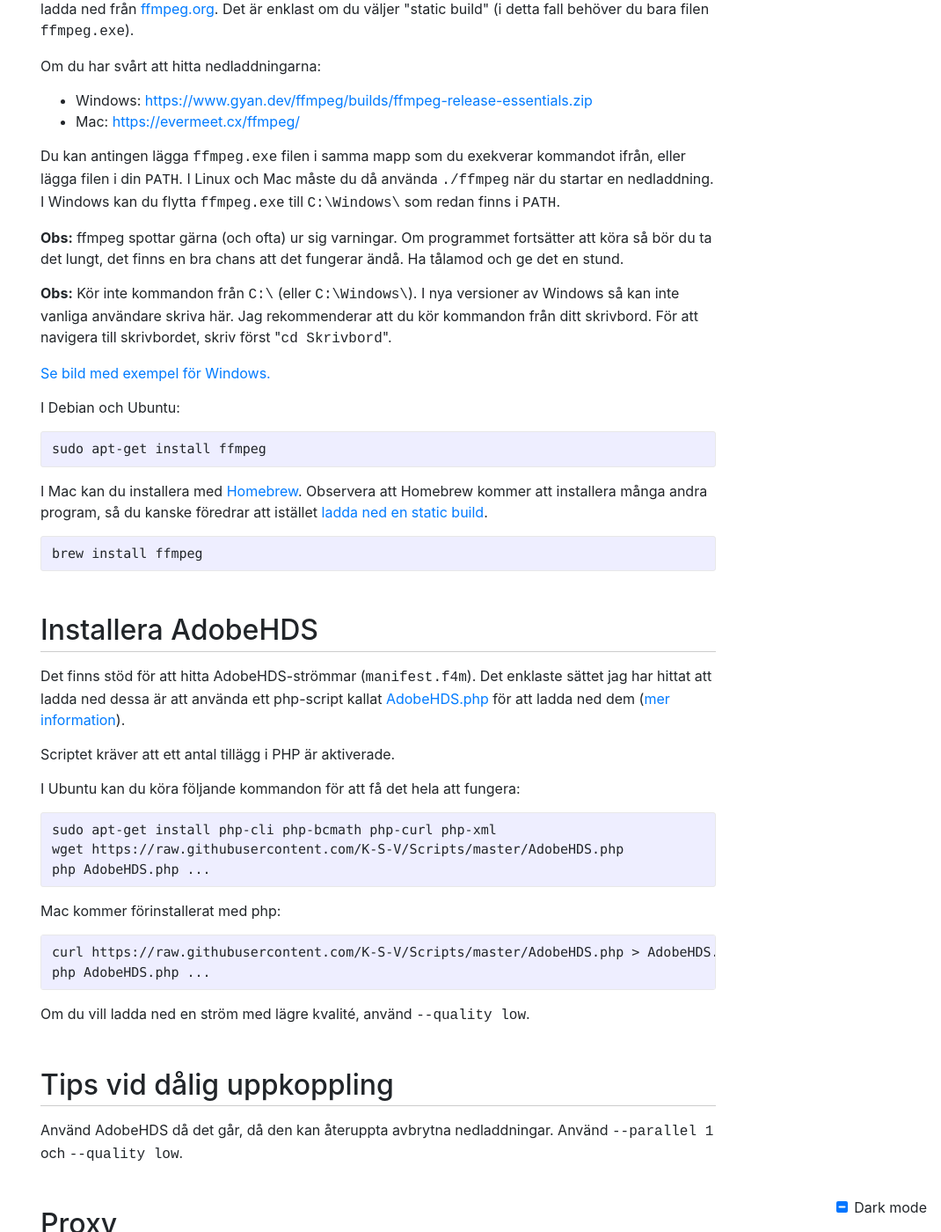
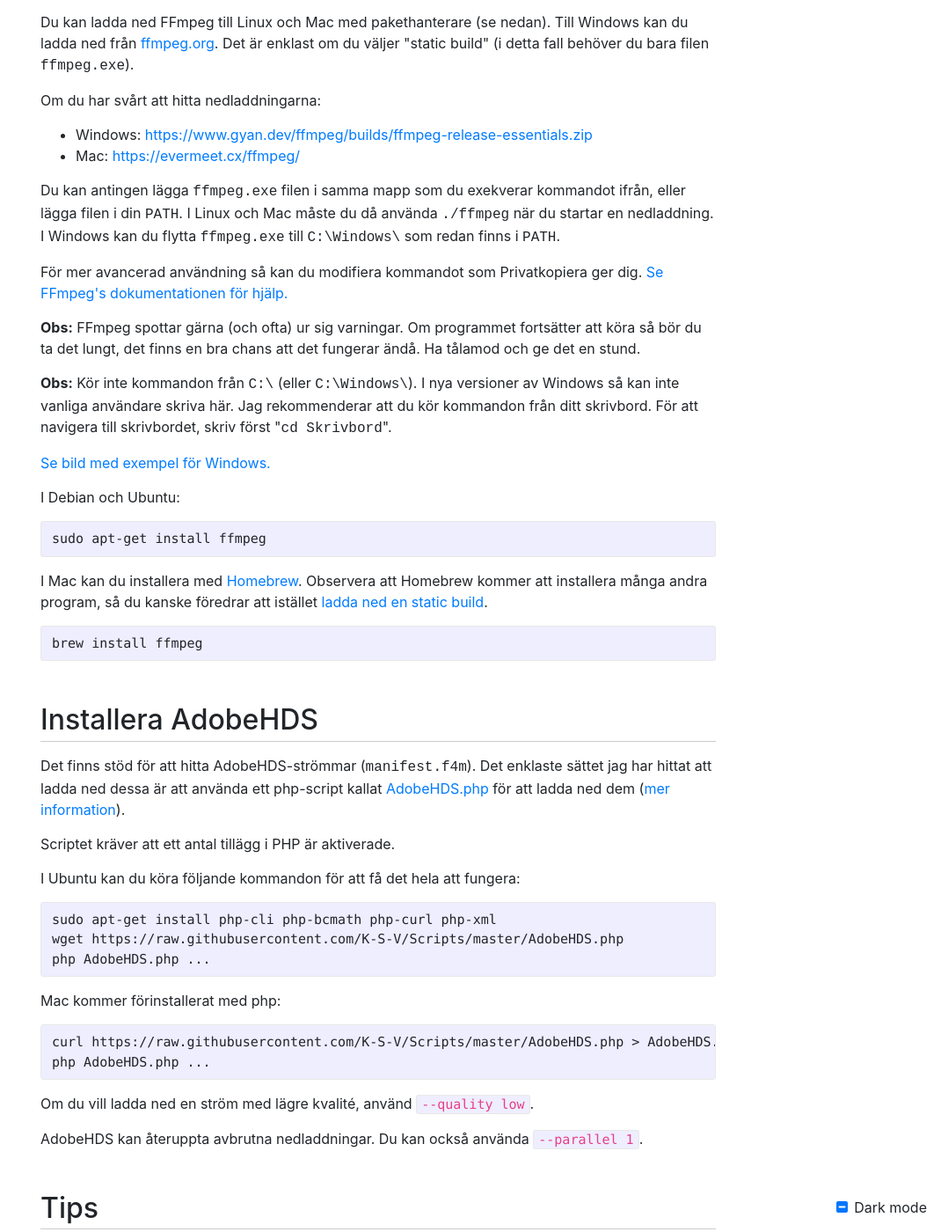
Before and after one commit to stefansundin/privatkopiera, a Jekyll site: the page built from index.html, in a window 1280 px wide and 1400 px high, scrolled down 2226 px. Shown: the whole window at 88% size, without its empty margins (210-1280 px from the left). Built offline with Jekyll 4.4.1, drawn with Linux system fonts in a browser that asks for light colours; some of the changed text lies outside the part shown.

Commit message:
Some clarifications.

```diff
--- a/index.html
+++ b/index.html
@@ -58,8 +58,7 @@
       <li><a href="https://tv.nrk.no/">tv.nrk.no</a> och <a href="https://radio.nrk.no/">radio.nrk.no</a></li>
     </ul>
 
-    <p></p>
-    <p></p>
+    <p><strong>Obs:</strong> Undertexter stöds bara på svtplay.se (dock ej direktsändingar) och nrk.no.</p>
 
     <p>Om du tycker om tillägget, lämna gärna en recension för <a href="https://chrome.google.com/webstore/detail/{{ site.extension_name }}/{{ site.extension_id }}/reviews">Chrome-tillägget</a> eller <a href="https://addons.mozilla.org/firefox/addon/{{ site.extension_name }}/reviews/add">Firefox-tillägget</a>. Tack!</p>
 
@@ -129,7 +128,9 @@
 
     <p>Du kan antingen lägga <tt>ffmpeg.exe</tt> filen i samma mapp som du exekverar kommandot ifrån, eller lägga filen i din <tt>PATH</tt>. I Linux och Mac måste du då använda <tt>./ffmpeg</tt> när du startar en nedladdning. I Windows kan du flytta <tt>ffmpeg.exe</tt> till <tt>C:\Windows\</tt> som redan finns i <tt>PATH</tt>.</p>
 
-    <p><strong>Obs:</strong> ffmpeg spottar gärna (och ofta) ur sig varningar. Om programmet fortsätter att köra så bör du ta det lungt, det finns en bra chans att det fungerar ändå. Ha tålamod och ge det en stund.</p>
+    <p>För mer avancerad användning så kan du modifiera kommandot som Privatkopiera ger dig. <a href="https://ffmpeg.org/ffmpeg.html">Se FFmpeg's dokumentationen för hjälp.</a></p>
+
+    <p><strong>Obs:</strong> FFmpeg spottar gärna (och ofta) ur sig varningar. Om programmet fortsätter att köra så bör du ta det lungt, det finns en bra chans att det fungerar ändå. Ha tålamod och ge det en stund.</p>
 
     <p><strong>Obs:</strong> Kör inte kommandon från <tt>C:\</tt> (eller <tt>C:\Windows\</tt>). I nya versioner av Windows så kan inte vanliga användare skriva här. Jag rekommenderar att du kör kommandon från ditt skrivbord. För att navigera till skrivbordet, skriv först "<tt>cd&nbsp;Skrivbord</tt>".</p>
 
@@ -169,11 +170,12 @@
 php AdobeHDS.php ...
 {% endhighlight %}
 
-    <p>Om du vill ladda ned en ström med lägre kvalité, använd <tt>--quality low</tt>.</p>
+    <p>Om du vill ladda ned en ström med lägre kvalité, använd <code>--quality low</code>.</p>
 
+    <p>AdobeHDS kan återuppta avbrutna nedladdningar. Du kan också använda <code>--parallel 1</code>.</p>
 
-    <h2 id="tips">Tips vid dålig uppkoppling</h2>
-    <p>Använd AdobeHDS då det går, då den kan återuppta avbrytna nedladdningar. Använd <tt>--parallel 1</tt> och <tt>--quality low</tt>.</p>
+    <h2 id="tips">Tips</h2>
+    <p>Om du ändrar filändelsen till <tt>.mka</tt> så laddas bara ljudet ned. Likaväl kan du använda <tt>.srt</tt> för att bara ladda ned undertexter.</p>
 
     <h2 id="proxy">Proxy</h2>
     <p>För tips angående användning av proxy, <a href="proxy.html">se separat sida</a>.</p>
```
